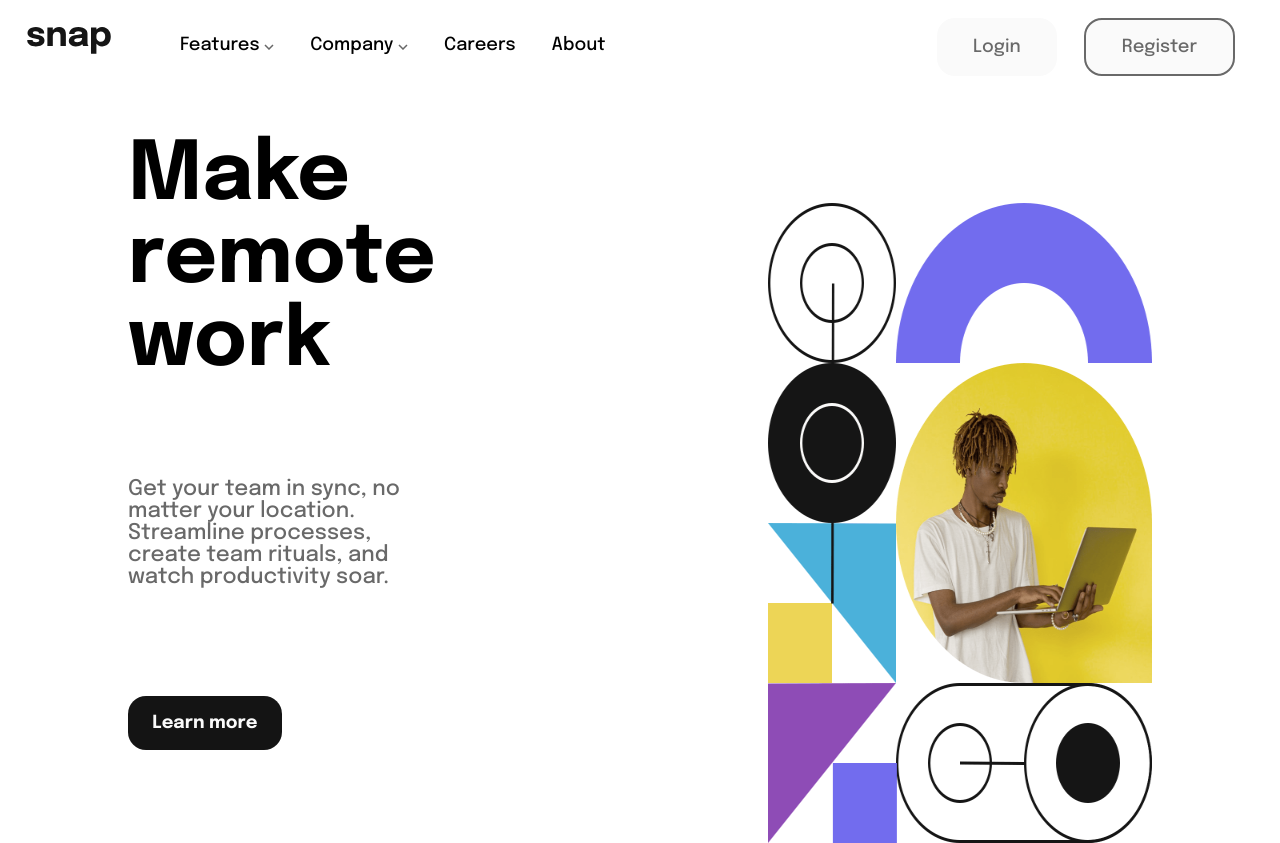
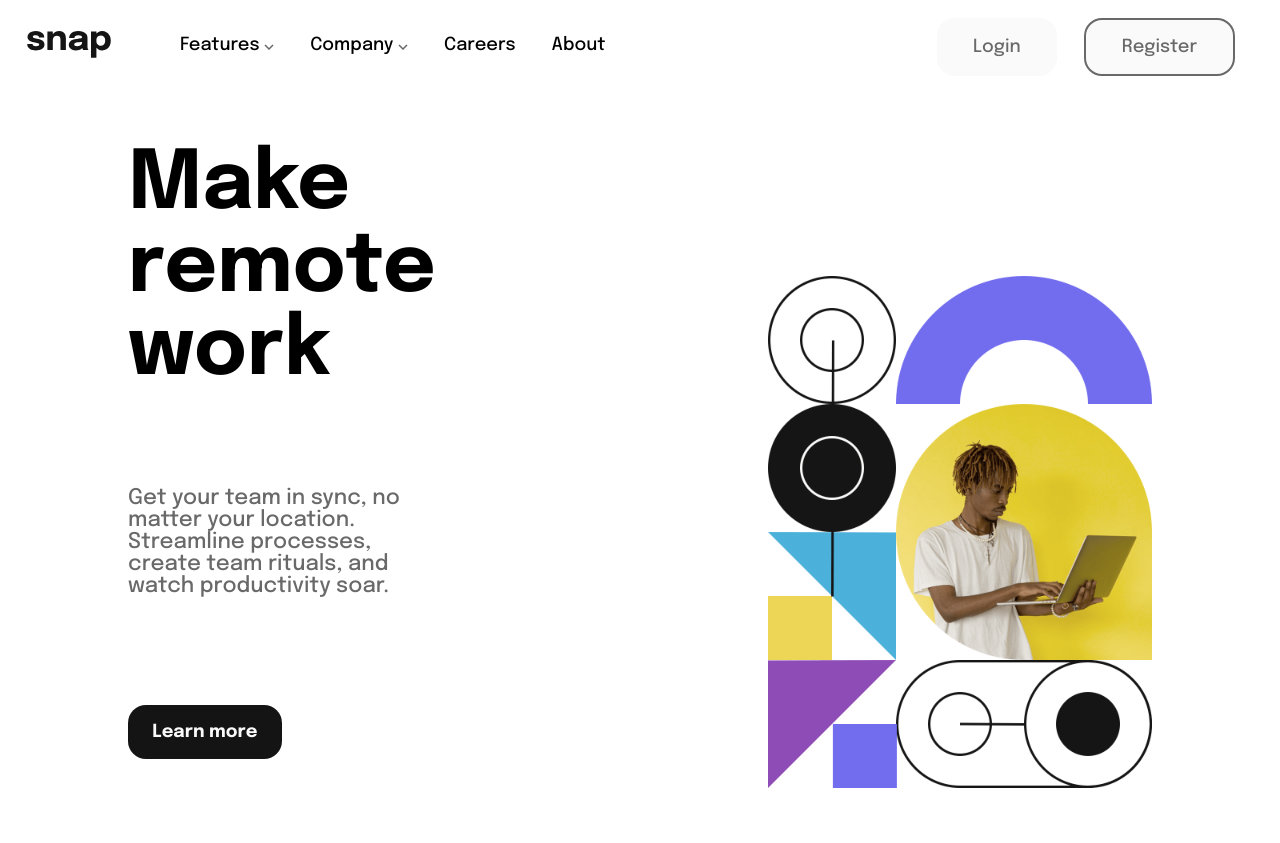
Before and after one commit to lifesaver43/Frontend-Mentor, a plain HTML site: page index.html in a window 1280 px wide. Shown: the top 843 px of the page. Drawn offline with Linux system fonts and the light colour scheme.

Commit message:
done commit

```diff
--- a/css/styles.css
+++ b/css/styles.css
@@ -47,6 +47,9 @@ a {
 /* NAV SECTION */
 header {
     padding: 1.5em 1.5em;
+    background-color: white;
+    position: fixed;
+    width: 100%;
 }
 
 header > nav {
@@ -57,7 +60,7 @@ header > nav {
 
 .nav-bar.active {
     width: 60vw;
-    height: 100%;
+    height: 100vh;
     position: absolute;
     z-index: 10;
     background-color: var(--Almost-white);
@@ -69,6 +72,7 @@ header > nav {
     padding: 2em;
     color: var(--Medium-Gray);
     font-weight: 500;
+    background: white;
 
 
     display: flex;
@@ -113,8 +117,13 @@ header > nav {
     padding-left: 1.5em;
 }
 
+.top-nav p:nth-child(4) {
+    cursor: pointer;
+}
+
 .top-nav p:last-child {
     margin-top: 2em;
+    cursor: pointer;
 }
 
 
@@ -131,6 +140,7 @@ header > nav {
     border-radius: 1em;
     background-color: var(--Almost-white);
     border: 2px solid var(--Medium-Gray);
+    cursor: pointer;
 }
 
 .login > button:first-child {
@@ -199,21 +209,25 @@ section > .container > .brands {
     }
     .desk-img {
         display: block;
+        object-fit: contain;
     }
 
     section {
         flex-direction: row-reverse;
         justify-content: space-evenly;
+        margin-top: 3em;
     }
 
     section > img {
         width: 30vw;
-        height: 80vh;
+        height: 75vh;
+        margin-top: 2em;
+
     }
 
     section > .container {
         width: 40vw;
-        /* background-color: blue; */
+        padding-top: 2em;
         gap: 4em;
         align-items: flex-start;
     }
@@ -239,8 +253,16 @@ section > .container > .brands {
     /* continue here */
 
     /* RESPONSIVE NAV */
+    header {
+        height: 4em;
+    }
     nav img:last-child {
         display: none;
+    }
+
+    nav img:first-child {
+        position: fixed;
+        top: 1.7em;
     }
 
     .nav-bar {
```
